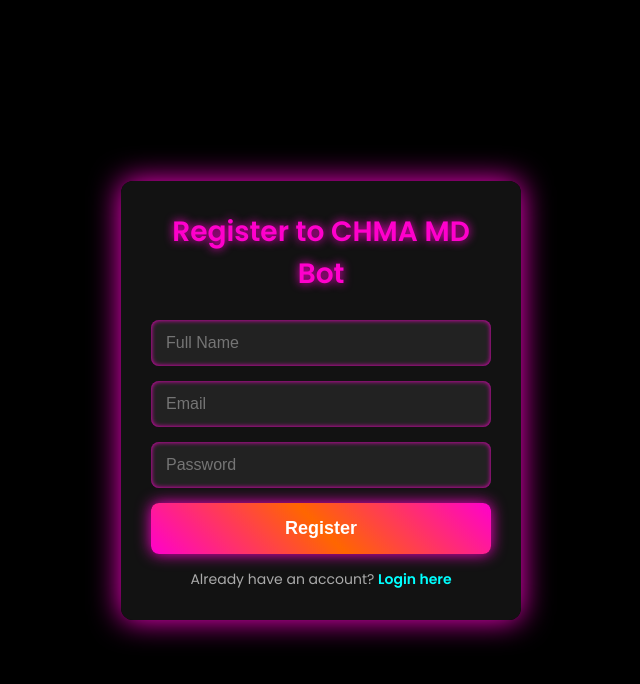
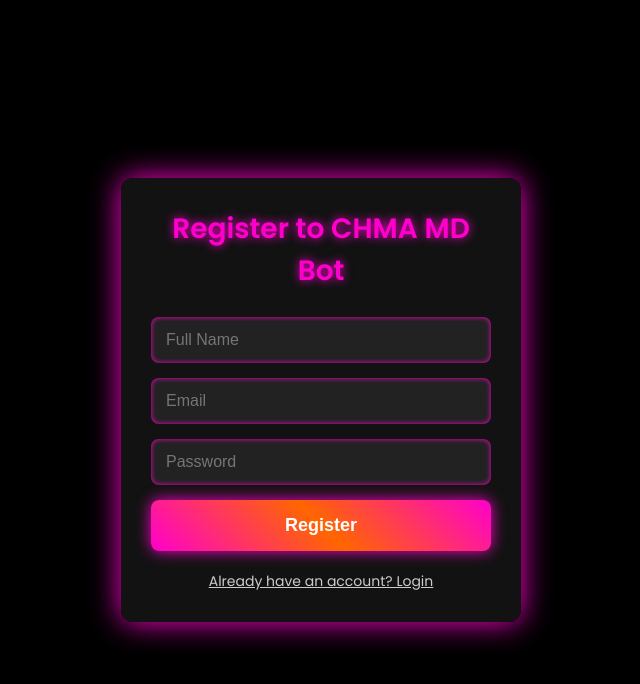
Before and after one commit to Chamijd/Web-pair-qr2, a website: page main.html in a window 1280 px wide. Shown: the whole page, without its empty margins (319-959 px from the left). Drawn offline with Linux system fonts and the light colour scheme.

Commit message:
Update main.html

```diff
--- a/main.html
+++ b/main.html
@@ -3,9 +3,10 @@
 <head>
   <meta charset="UTF-8" />
   <meta name="viewport" content="width=device-width, initial-scale=1" />
-  <title>CHMA MD WhatsApp Bot - Register/Login</title>
+  <title>CHMA MD WEB</title>
   <link href="https://fonts.googleapis.com/css2?family=Poppins:wght@300;400;600&display=swap" rel="stylesheet" />
   <link rel="stylesheet" href="https://cdnjs.cloudflare.com/ajax/libs/font-awesome/6.0.0-beta3/css/all.min.css" />
+
   <style>
     * { margin: 0; padding: 0; box-sizing: border-box; }
     body {
@@ -65,19 +66,6 @@
     button:hover {
       background: linear-gradient(45deg, #ff3399, #ff3300, #ff3399);
     }
-    .toggle-text {
-      margin-top: 15px;
-      font-size: 14px;
-      color: #aaa;
-    }
-    .toggle-text a {
-      color: #00ffff;
-      font-weight: bold;
-      text-decoration: none;
-    }
-    .toggle-text a:hover {
-      text-decoration: underline;
-    }
     .button-container {
       display: none;
       margin-top: 25px;
@@ -124,38 +112,36 @@
       text-align: center;
       box-shadow: 0 0 15px #00ffcc;
     }
+    #toggle-link {
+      margin-top: 20px;
+      color: #ccc;
+      cursor: pointer;
+      font-size: 14px;
+      text-decoration: underline;
+    }
   </style>
 </head>
-
 <body>
   <div id="container">
-    <!-- Register Form -->
     <div id="register-section">
       <h2>Register to CHMA MD Bot</h2>
       <input type="text" id="name" placeholder="Full Name" />
       <input type="email" id="email" placeholder="Email" />
       <input type="password" id="password" placeholder="Password" />
       <button onclick="register()">Register</button>
-      <p class="toggle-text">
-        Already have an account? <a href="#" onclick="toggleForm('login')">Login here</a>
-      </p>
+      <div id="toggle-link" onclick="toggleMode()">Already have an account? Login</div>
     </div>
 
-    <!-- Login Form -->
     <div id="login-section" style="display:none;">
       <h2>Login to CHMA MD Bot</h2>
       <input type="email" id="login-email" placeholder="Email" />
       <input type="password" id="login-password" placeholder="Password" />
       <button onclick="login()">Login</button>
-      <p class="toggle-text">
-        Don't have an account? <a href="#" onclick="toggleForm('register')">Register here</a>
-      </p>
+      <div id="toggle-link" onclick="toggleMode()">Don't have an account? Register</div>
     </div>
 
-    <!-- Confirmation Message -->
     <div id="confirm-message"></div>
 
-    <!-- Dashboard Buttons -->
     <div id="button-container" class="button-container">
       <a href="/pair"><i class="fas fa-link"></i> Pair Code</a>
       <a href="/qr"><i class="fas fa-qrcode"></i> QR Code</a>
@@ -166,11 +152,11 @@
   </div>
 
   <script>
-    window.onload = () => {
-      if (localStorage.getItem("registered") === "true") {
-        document.getElementById("register-section").style.display = "none";
-        document.getElementById("login-section").style.display = "block";
-      }
+    function toggleMode() {
+      const reg = document.getElementById('register-section');
+      const log = document.getElementById('login-section');
+      reg.style.display = reg.style.display === 'none' ? 'block' : 'none';
+      log.style.display = log.style.display === 'none' ? 'block' : 'none';
     }
 
     function register() {
@@ -183,39 +169,23 @@
         return;
       }
 
-      localStorage.setItem("registered", "true");
-      localStorage.setItem("email", email);
-      localStorage.setItem("password", password);
-
+      localStorage.setItem('chma_user', JSON.stringify({ email, password }));
       showMessage(`✅ Welcome ${name}! You can now login.`);
-      toggleForm('login');
+      toggleMode();
     }
 
     function login() {
       const email = document.getElementById('login-email').value.trim();
       const password = document.getElementById('login-password').value.trim();
+      const saved = JSON.parse(localStorage.getItem('chma_user'));
 
-      const storedEmail = localStorage.getItem("email");
-      const storedPassword = localStorage.getItem("password");
-
-      if (email === storedEmail && password === storedPassword) {
+      if (saved && email === saved.email && password === saved.password) {
         showMessage(`🎉 Login successful! Welcome back.`);
-        document.getElementById("login-section").style.display = "none";
-        document.getElementById("button-container").classList.add("show");
+        document.getElementById('login-section').style.display = 'none';
+        document.getElementById('button-container').classList.add('show');
       } else {
-        alert("❌ Invalid credentials!");
+        alert('❌ Invalid credentials!');
       }
-    }
-
-    function toggleForm(view) {
-      if (view === 'login') {
-        document.getElementById("register-section").style.display = "none";
-        document.getElementById("login-section").style.display = "block";
-      } else {
-        document.getElementById("login-section").style.display = "none";
-        document.getElementById("register-section").style.display = "block";
-      }
-      document.getElementById('confirm-message').style.display = 'none';
     }
 
     function showMessage(message) {
@@ -223,6 +193,15 @@
       msgBox.style.display = 'block';
       msgBox.textContent = message;
     }
+
+    // Optional: auto-switch based on storage
+    window.onload = () => {
+      const saved = JSON.parse(localStorage.getItem('chma_user'));
+      if (saved) {
+        document.getElementById('register-section').style.display = 'none';
+        document.getElementById('login-section').style.display = 'block';
+      }
+    }
   </script>
 </body>
 </html>
```
